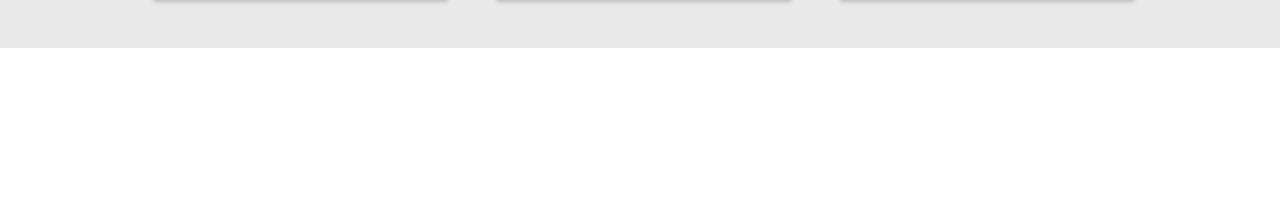
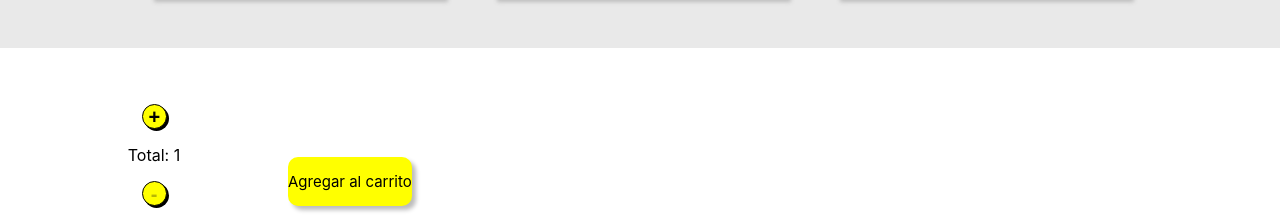
Before and after one commit to GonzaGuerrero/ProyectoGuerrero, a React (Create React App) app: page /item/1 in a window 1280 px wide. Shown: the part 1336-1559 px from the top of the page. Before the commit the page ends 1384 px from the top, so only its background shows below. Built offline with nearby package versions, Linux system fonts and the light colour scheme.

Commit message:
agrego ItemDetailContainer y Item Detail

```diff
--- a/src/App.js
+++ b/src/App.js
@@ -1,14 +1,15 @@
 
 import './App.css';
 import NavBar from './components/NavBar/NavBar';
-import Product from './components/Product/Product';
 import ItemListContainer from './components/ItemListContainer/ItemListContainer';
+import ItemDetailContainer from './components/ItemDetailContainer/ItemDetailContainer';
 
 function App() {
   return (
     <div className="App">
       <NavBar/>
       <ItemListContainer/>
+      <ItemDetailContainer/>
     </div>
   );
 }
--- /dev/null
+++ b/src/components/ItemDetail/ItemDetail.js
@@ -0,0 +1,22 @@
+import React from 'react'
+import ItemCount from '../ItemCount/ItemCount'
+import './itemDetail.css'
+const ItemDetail = (props) =>{
+    return(
+        <div className="ItemDetail">
+                <div className="imageContainer">
+                    <img src={props.img} alt={props.title}></img>
+                </div>
+                <div className="infoContainer">
+                    <div>
+                        <p>{props.title}</p>
+                    </div>
+                    <div>
+                        <ItemCount price={props.price}/>
+                    </div>
+                </div>
+        </div>
+    )
+}
+
+export default ItemDetail
--- /dev/null
+++ b/src/components/ItemDetail/itemDetail.css
@@ -0,0 +1,10 @@
+.itemDetail{
+    display: flex;
+    flex-direction: row;
+}
+.imageContainer{
+    width: 45%;
+}
+.infoContainer{
+    width: 45%;
+}
--- /dev/null
+++ b/src/components/ItemDetailContainer/ItemDetailContainer.js
@@ -0,0 +1,34 @@
+import React,{useState, useEffect} from 'react';
+import ItemDetail from '../ItemDetail/ItemDetail'
+
+const ItemDetailContainer = () =>{
+    const [infoProduct, setInfoProduct]= useState ()
+
+    const getProduct = new Promise ( (resolve) => {
+        setTimeout( () =>{
+            const mockProduct =
+                {
+                    id:"1",
+                    title:"Remera Beavis",
+                    img: "https://scene7.zumiez.com/is/image/zumiez/product_main_medium_2x/adidas-x-Beavis-%26-Butthead-Skate-Cornholio-camiseta-blanca-_317726-front-US.jpg",
+                    price:"$2000",
+                    stock: "50",
+                }
+            resolve (mockProduct)
+        }, 1000)
+    })
+
+    useEffect ( ()=>{
+        getProduct.then((data) => {
+            setInfoProduct(data)
+        })
+    },[] )
+
+    return(
+        <div>
+            <ItemDetail data={infoProduct}/>
+            {console.log("data para ver:", infoProduct)}
+        </div>
+    )
+}
+export default ItemDetailContainer
--- a/src/components/ItemList/ItemList.js
+++ b/src/components/ItemList/ItemList.js
@@ -1,4 +1,4 @@
-import React,{useState, useEffect} from 'react';
+
 import Product from '../Product/Product';
 
 const ItemList = ({products}) =>{
--- a/src/components/Product/Product.js
+++ b/src/components/Product/Product.js
@@ -7,7 +7,7 @@ const Product = (props) =>{
     return(
         <div className="tienda-item">
             <p>{props.title}</p>
-            <img src={props.img} ></img>
+            <img src={props.img} alt={props.alt}></img>
             <div className="item-comprar" >
             <ItemCount price={props.price}/>
             </div>
```
